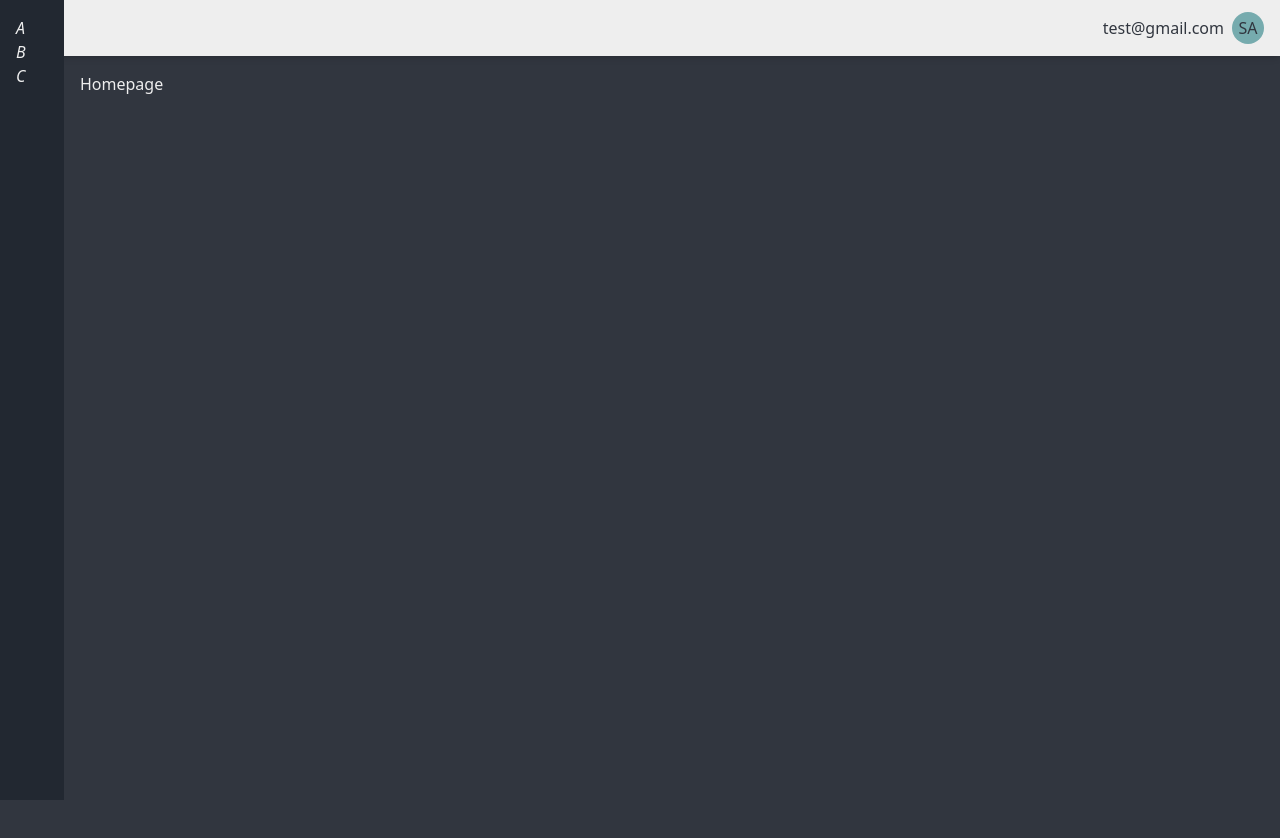
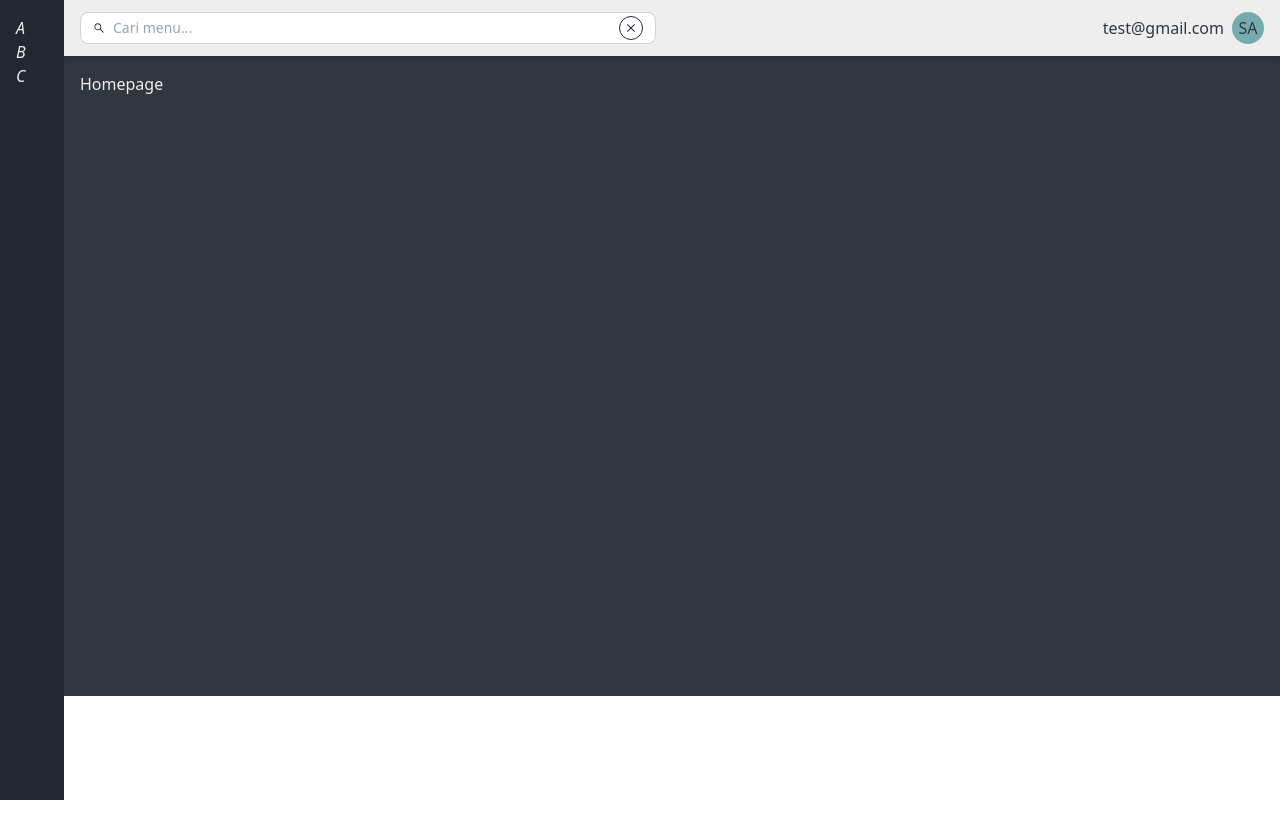
Before and after one commit to foolais/foolais-store-frontend, a React (Vite) app: page / in a window 1280 px wide. Shown: the top 838 px of the page. After the commit the page ends 800 px from the top, so only its background shows below. Built offline with nearby package versions, Linux system fonts and the light colour scheme.

Commit message:
feat(searchBar) add  search bar

```diff
--- a/src/components/Elements/Input/Input.jsx
+++ b/src/components/Elements/Input/Input.jsx
@@ -6,6 +6,7 @@ const Input = (props) => {
     name,
     autoComplete = "off",
     className,
+    ...rest
   } = props;
   return (
     <input
@@ -15,6 +16,7 @@ const Input = (props) => {
       name={name}
       autoComplete={autoComplete}
       className={className}
+      {...rest}
     />
   );
 };
--- /dev/null
+++ b/src/components/Elements/Input/Label.jsx
@@ -0,0 +1,11 @@
+/* eslint-disable react/prop-types */
+const Label = (props) => {
+  const { htmlFor, children, className } = props;
+  return (
+    <label htmlFor={htmlFor} className={`input flex items-center ${className}`}>
+      {children}
+    </label>
+  );
+};
+
+export default Label;
--- /dev/null
+++ b/src/components/Fragments/SearchBar.jsx
@@ -0,0 +1,43 @@
+import { useState, useEffect } from "react";
+import { handleSearchData } from "../../redux/slice/searchBarSlice";
+import Input from "../Elements/Input/Input";
+import Label from "../Elements/Input/Label";
+import Button from "../Elements/Button/Button";
+import { AiOutlineSearch, AiOutlineClose } from "react-icons/ai";
+import { useDispatch } from "react-redux";
+
+const SearchBar = () => {
+  const dispatch = useDispatch();
+  const [search, setSearch] = useState("");
+
+  useEffect(() => {
+    dispatch(handleSearchData(search));
+  }, [search, dispatch]);
+
+  return (
+    <div>
+      <Label
+        className="input input-bordered input-sm min-w-[45vw] max-w-[45vw] gap-2"
+        htmlFor="searchMenu"
+      >
+        <AiOutlineSearch size={12} />
+        <Input
+          type="text"
+          name="searchMenu"
+          placeholder="Cari menu..."
+          onChange={(event) => setSearch(event.target.value)}
+          className="grow"
+          value={search}
+        />
+        <Button
+          className="btn-circle btn-xs btn-outline"
+          onClick={() => setSearch("")}
+        >
+          <AiOutlineClose size={12} />
+        </Button>
+      </Label>
+    </div>
+  );
+};
+
+export default SearchBar;
--- a/src/components/Layouts/CardMenuLayout.jsx
+++ b/src/components/Layouts/CardMenuLayout.jsx
@@ -8,6 +8,7 @@ import {
   getMenuStatus,
   handleSelectedMenu,
 } from "../../redux/slice/menuSlice";
+import { getSearchData } from "../../redux/slice/searchBarSlice";
 
 const CardMenuLayout = () => {
   const dispatch = useDispatch();
@@ -15,6 +16,7 @@ const CardMenuLayout = () => {
   const [menu, setMenu] = useState();
   const dataMenu = useSelector(getMenuData);
   const statusMenu = useSelector(getMenuStatus);
+  const searchData = useSelector(getSearchData);
 
   useEffect(() => {
     if (statusMenu === "idle") {
@@ -22,10 +24,21 @@ const CardMenuLayout = () => {
     }
   }, [statusMenu, dataMenu]);
 
+  useEffect(() => {
+    if (searchData) {
+      const filteredMenu = dataMenu.filter((item) =>
+        item.name.toLowerCase().includes(searchData.toLowerCase())
+      );
+      setMenu(filteredMenu);
+    } else {
+      setMenu(dataMenu);
+    }
+  }, [searchData, dataMenu]);
+
   return (
-    <div className="w-full h-full">
+    <div className="w-full h-auto">
       <div className="flex items-center justify-around sm:justify-between flex-wrap gap-8">
-        {menu &&
+        {menu && menu.length > 0 ? (
           menu.map((item) => {
             return (
               <CardMenu
@@ -47,7 +60,12 @@ const CardMenuLayout = () => {
                 </div>
               </CardMenu>
             );
-          })}
+          })
+        ) : (
+          <div className="w-full flex items-center justify-center text-neutral p-4 font-semibold">
+            {`Tidak Ada Menu Untuk "${searchData}" `}
+          </div>
+        )}
       </div>
     </div>
   );
--- a/src/components/Layouts/MainLayout.jsx
+++ b/src/components/Layouts/MainLayout.jsx
@@ -4,7 +4,7 @@ import Sidenav from "./Sidenav";
 /* eslint-disable react/prop-types */
 const MainLayout = ({ children }) => {
   return (
-    <div className="w-full min-h-screen bg-secondary">
+    <div className="w-full min-h-[80vh] bg-secondary">
       <Sidenav />
       <Navbar />
       <div className="p-4 ml-16 mt-14">{children}</div>
--- a/src/components/Layouts/Navbar.jsx
+++ b/src/components/Layouts/Navbar.jsx
@@ -1,9 +1,10 @@
 import Avatar from "../Fragments/Avatar";
+import SearchBar from "../Fragments/SearchBar";
 
 const Navbar = () => {
   return (
-    <div className="fixed top-0 right-0 left-0 z-20 h-14 shadow-md bg-neutral flex items-center justify-end px-4">
-      <div></div>
+    <div className="fixed top-0 right-0 left-0 z-20 ml-16 h-14 shadow-md bg-neutral flex items-center justify-between px-4">
+      <SearchBar />
       <Avatar width="w-8" isWithText={true} email="test@gmail.com">
         SA
       </Avatar>
--- /dev/null
+++ b/src/redux/slice/searchBarSlice.js
@@ -0,0 +1,21 @@
+import { createSlice } from "@reduxjs/toolkit";
+
+const initialState = {
+  data: "",
+};
+
+const searchBarSlice = createSlice({
+  name: "searchBar",
+  initialState,
+  reducers: {
+    handleSearchData: (state, action) => {
+      state.data = action.payload;
+    },
+  },
+});
+
+export const getSearchData = (state) => state.searchBar.data;
+
+export const { handleSearchData } = searchBarSlice.actions;
+
+export default searchBarSlice.reducer;
--- a/src/redux/store.js
+++ b/src/redux/store.js
@@ -1,9 +1,11 @@
 import { configureStore } from "@reduxjs/toolkit";
 import menuReducer from "./slice/menuSlice";
+import searchBarReducer from "./slice/searchBarSlice";
 
 const store = configureStore({
   reducer: {
     menu: menuReducer,
+    searchBar: searchBarReducer,
   },
 });
 
```
